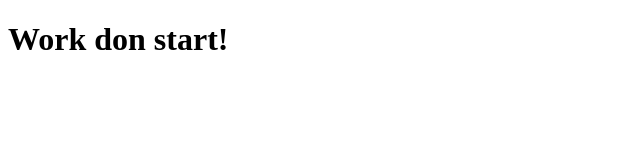
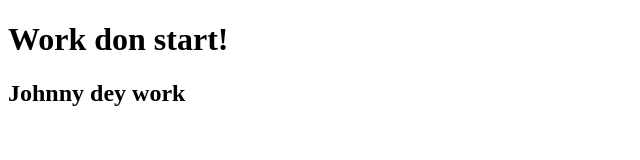
Before and after one commit to dev-prosper/collabo-work, a plain HTML site: page index.html in a window 1280 px wide. Shown: the whole page, without its empty margins (0-640 px from the left). Drawn offline with Linux system fonts and the light colour scheme.

Commit message:
add new line

```diff
--- a/index.html
+++ b/index.html
@@ -8,5 +8,7 @@
 </head>
 <body>
     <h1>Work don start!</h1>
+
+    <h2> Johnny dey work</h2>
 </body>
 </html>
```
